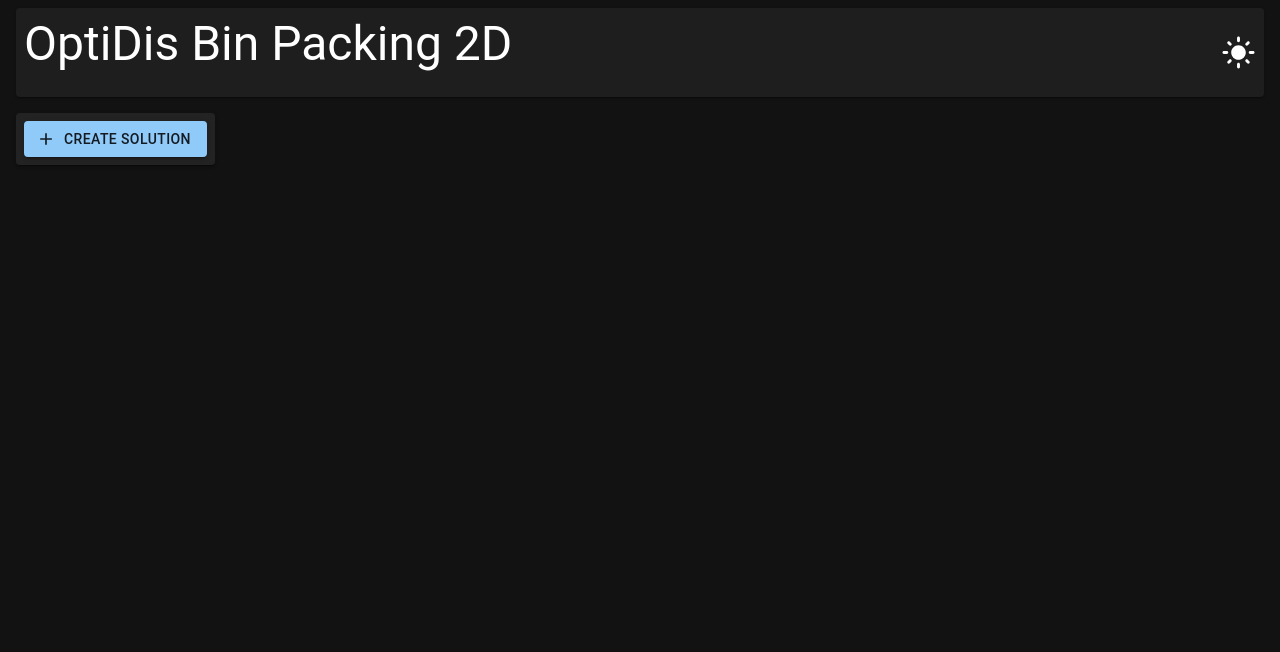
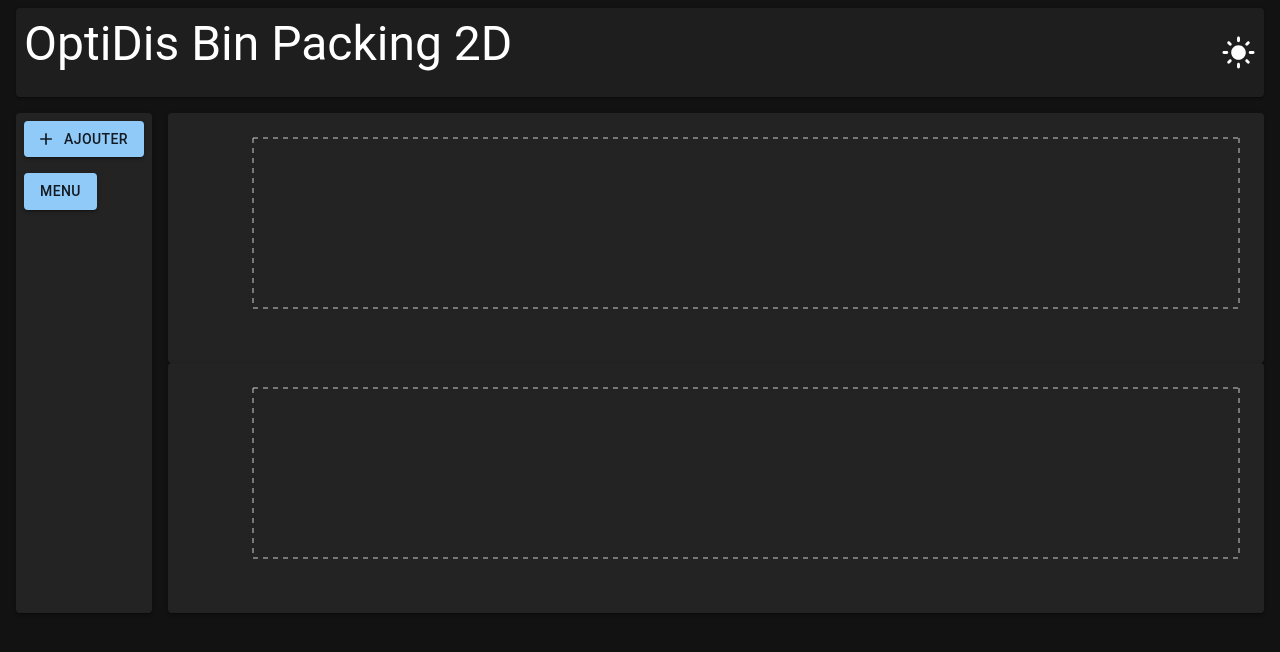
Before and after one commit to Energisse/-POLYTECH_OPTI-DIS_BIN_PACKING_2D_REACT, a React (Create React App) app: page / in a window 1280 px wide. Shown: the top 652 px of the page. Built offline with nearby package versions, Linux system fonts and the light colour scheme.

Commit message:
ajout de graphiques de comparaison

```diff
--- a/src/@types/worker.d.ts
+++ b/src/@types/worker.d.ts
@@ -6,7 +6,7 @@ export interface MainToWorkerEventMap {
         data: any
     }>;
     "init": CustomEvent<{
-        dataSet: string,
+        rawDataSet: string,
         metaheuristique: Metaheuristiques,
         config?: MetaheuristiqueConfigs,
         speed: {
@@ -53,7 +53,6 @@ declare global {
 }
 
 DedicatedWorkerGlobalScope.prototype.emit = function (message) {
-    console.log("emit", message)
     this.postMessage(message);
 };
 
--- a/src/Affichage.tsx
+++ b/src/Affichage.tsx
@@ -5,6 +5,7 @@ import { UncontrolledReactSVGPanZoom } from "react-svg-pan-zoom";
 import BinSVG from "./BinSVG";
 import ItemSVG from "./ItemSVG";
 import { useAppSelector } from "./hooks";
+import { DataSet } from "polytech_opti-dis_bin_packing_2d";
 
 export default function Affichage({ id }: { id: number }) {
   const parent = useRef(null);
@@ -16,11 +17,8 @@ export default function Affichage({ id }: { id: number }) {
   const state = useAppSelector(
     (state) => state.metaheuristique.metaheuristiques[id].state
   );
-  const metaheuristique = useAppSelector(
-    (state) => state.metaheuristique.metaheuristiques[id].metaheuristique
-  );
-  const dataSet = useAppSelector(
-    (state) => state.metaheuristique.metaheuristiques[id].dataSet
+  const rawDataSet = useAppSelector(
+    (state) => state.metaheuristique.metaheuristiques[id].rawDataSet
   );
   const binPakings = useAppSelector(
     (state) => state.metaheuristique.metaheuristiques[id].binPakings
@@ -36,22 +34,23 @@ export default function Affichage({ id }: { id: number }) {
       }, speed.interval);
     }
     // eslint-disable-next-line react-hooks/exhaustive-deps
-  }, [state, metaheuristique, dataSet]);
+  }, [state]);
 
   useEffect(() => {
-      //@ts-ignore
-      Viewer.current?.fitToViewer("center", "center");
-  },[id])
+    //@ts-ignore
+    Viewer.current?.fitToViewer("center", "center");
+  }, [id]);
 
   const colors = useMemo(() => {
     const colors: string[] = [];
-    if (!dataSet) return colors;
+    if (!rawDataSet) return colors;
+    const dataSet = new DataSet(rawDataSet);
     for (let i = 1; i <= dataSet.items.length; i++) {
       const hue = (i / dataSet.items.length) * 300; //red is 0 and 360, green is 120, blue is 240, purple is 300
       colors.push(`hsl(${hue},100%,${((i % 3) + 1) * 25}%)`);
     }
     return colors;
-  }, [dataSet]);
+  }, [rawDataSet]);
 
   return (
     <Grid item container xs={12} ref={parent}>
--- a/src/App.tsx
+++ b/src/App.tsx
@@ -1,17 +1,23 @@
-import AddIcon from '@mui/icons-material/Add';
+import AddIcon from "@mui/icons-material/Add";
 import { Button, Grid, Paper, ThemeProvider, createTheme } from "@mui/material";
 import { useState } from "react";
 import "./App.css";
 import ButtonPercent from "./ButtonPercent";
 import Header from "./Header";
-import Modal from './Modal';
+import MainGraphic from "./MainGraphic";
+import Modal from "./Modal";
 import Solution from "./Solution";
-import { useAppSelector } from "./hooks";
+import { useAppDispatch, useAppSelector } from "./hooks";
+import { setCurrent } from "./reducers/metaheuristique";
 
 function App() {
   const darkMode = useAppSelector((state) => state.rootReducer.darkMode);
-  const solutions = useAppSelector((state) => state.metaheuristique.metaheuristiques.length);
+  const solutions = useAppSelector(
+    (state) => state.metaheuristique.metaheuristiques.length
+  );
   const current = useAppSelector((state) => state.metaheuristique.current);
+
+  const dispatch = useAppDispatch();
 
   const [open, setOpen] = useState(false);
 
@@ -29,6 +35,10 @@ function App() {
     setOpen(false);
   }
 
+  function handleMainMenu() {
+    dispatch(setCurrent({ id: -1 }));
+  }
+
   return (
     <ThemeProvider theme={darkTheme}>
       <Grid
@@ -44,8 +54,7 @@ function App() {
         <Grid
           container
           justifyContent={"space"}
-          flexDirection={"row"}
-          className="App"
+          flexDirection={"column"}
           p={1}
           spacing={2}
           minHeight={"100%"}
@@ -56,12 +65,26 @@ function App() {
           </Grid>
           <Grid item xs={12}>
             <Grid container spacing={2}>
-              <Grid item   >
-                <Paper elevation={2} sx={{
+              <Grid item>
+                <Paper
+                  elevation={2}
+                  sx={{
                     height: "100%",
-                }}>
+                  }}
+                >
                   <Grid item xs={12} p={1}>
-                  <Button startIcon={<AddIcon/>} onClick={handleCreateSoltion} variant="contained">Create solution</Button>
+                    <Button
+                      startIcon={<AddIcon />}
+                      onClick={handleCreateSoltion}
+                      variant="contained"
+                    >
+                      Ajouter
+                    </Button>
+                  </Grid>
+                  <Grid item xs={12} p={1}>
+                    <Button onClick={handleMainMenu} variant="contained">
+                      Menu
+                    </Button>
                   </Grid>
                   {Array(solutions)
                     .fill(0)
@@ -72,14 +95,15 @@ function App() {
                     ))}
                 </Paper>
               </Grid>
-              <Grid item flex={1} >
+              <Grid item flex={1}>
                 {current !== -1 && <Solution id={current} key={current} />}
+                {current === -1 && <MainGraphic />}
               </Grid>
             </Grid>
           </Grid>
         </Grid>
       </Grid>
-      <Modal open={open} handleClose={handleClose}/>
+      <Modal open={open} handleClose={handleClose} />
     </ThemeProvider>
   );
 }
--- /dev/null
+++ b/src/MainGraphic.tsx
@@ -0,0 +1,139 @@
+import { Grid, Paper, useTheme } from "@mui/material";
+import { useMemo } from "react";
+import {
+  CartesianGrid,
+  Label,
+  Line,
+  LineChart,
+  ResponsiveContainer,
+  Tooltip,
+  XAxis,
+  YAxis,
+} from "recharts";
+import "./App.css";
+import { useAppSelector } from "./hooks";
+import { selectAllStatistic } from "./reducers/metaheuristique";
+
+function MainGraphic() {
+  const statistic = useAppSelector(selectAllStatistic);
+  const metaheuristiques = useAppSelector(
+    (state) => state.metaheuristique.metaheuristiques
+  );
+
+  const theme = useTheme();
+
+  const colors = useMemo(() => {
+    const colors: string[] = [];
+    if (!statistic) return colors;
+    for (let i = 1; i <= metaheuristiques.length; i++) {
+      const hue = (i / metaheuristiques.length) * 300; //red is 0 and 360, green is 120, blue is 240, purple is 300
+      colors.push(`hsl(${hue},100%,50%)`);
+    }
+    return colors;
+  }, [statistic, metaheuristiques.length]);
+
+  return (
+    <Grid container justifyContent={"center"} alignItems={"center"}>
+      <Grid item xs={12}>
+        <Paper elevation={2} sx={{ height: "100%" }}>
+          <ResponsiveContainer height={250} width="100%">
+            <LineChart
+              data={statistic}
+              syncId="anyId"
+              margin={{
+                top: 25,
+                right: 25,
+                left: 25,
+                bottom: 25,
+              }}
+            >
+              <CartesianGrid strokeDasharray="5 5 " />
+              <XAxis
+                dataKey="iteration"
+                scale={"linear"}
+                type="number"
+                domain={["auto", "auto"]}
+              >
+                <Label value="Iteration" position="bottom" />
+              </XAxis>
+              <YAxis yAxisId="numberOfBin" type="number">
+                <Label value="Number of bin" position="center" angle={-90} />
+              </YAxis>
+              <Tooltip
+                contentStyle={{
+                  background: theme.palette.background.default,
+                }}
+              />
+              {Array(metaheuristiques.length)
+                .fill(0)
+                .map((_, i) => (
+                  <Line
+                    yAxisId="numberOfBin"
+                    name={metaheuristiques[i].metaheuristique}
+                    type="monotone"
+                    dataKey={`solutions[${i}].numberOfBin`}
+                    stroke={colors[i]}
+                    isAnimationActive={false}
+                  />
+                ))}
+            </LineChart>
+          </ResponsiveContainer>
+        </Paper>
+      </Grid>
+      <Grid item xs={12}>
+        <Paper elevation={2} sx={{ height: "100%" }}>
+          <ResponsiveContainer height={250} width="100%">
+            <LineChart
+              data={statistic}
+              syncId="anyId"
+              margin={{
+                top: 25,
+                right: 25,
+                left: 25,
+                bottom: 25,
+              }}
+            >
+              <CartesianGrid strokeDasharray="5 5 " />
+              <XAxis
+                dataKey="iteration"
+                scale={"linear"}
+                type="number"
+                domain={["auto", "auto"]}
+              >
+                <Label value="Iteration" position="bottom" />
+              </XAxis>
+              <YAxis
+                yAxisId="fitness"
+                type="number"
+                tickFormatter={(value) =>
+                  Number(value.toFixed(10)).toExponential()
+                }
+              >
+                <Label value="Fitness" position="center" angle={-90} />
+              </YAxis>
+              <Tooltip
+                contentStyle={{
+                  background: theme.palette.background.default,
+                }}
+              />
+              {Array(metaheuristiques.length)
+                .fill(0)
+                .map((_, i) => (
+                  <Line
+                    yAxisId="fitness"
+                    type="monotone"
+                    name={metaheuristiques[i].metaheuristique}
+                    dataKey={`solutions[${i}].fitness`}
+                    stroke={colors[i]}
+                    isAnimationActive={false}
+                  />
+                ))}
+            </LineChart>
+          </ResponsiveContainer>
+        </Paper>
+      </Grid>
+    </Grid>
+  );
+}
+
+export default MainGraphic;
--- a/src/Solution.tsx
+++ b/src/Solution.tsx
@@ -17,7 +17,7 @@ import { useAppSelector } from "./hooks";
 
 function Solution({ id }: { id: number }) {
   const fitness = useAppSelector(
-    (state) => state.metaheuristique.metaheuristiques[id].fitness
+    (state) => state.metaheuristique.metaheuristiques[id].statistic
   );
   const theme = useTheme();
   return (
--- a/src/reducers/metaheuristique.ts
+++ b/src/reducers/metaheuristique.ts
@@ -1,6 +1,6 @@
 import type { PayloadAction } from '@reduxjs/toolkit';
-import { createAsyncThunk, createSlice } from '@reduxjs/toolkit';
-import { DataSet, GenetiqueConfig, HillClimbingConfig, RecuitSimuleConfig, TabouConfig } from 'polytech_opti-dis_bin_packing_2d';
+import { createSelector, createSlice } from '@reduxjs/toolkit';
+import { GenetiqueConfig, HillClimbingConfig, RecuitSimuleConfig, TabouConfig } from 'polytech_opti-dis_bin_packing_2d';
 import { RootState } from '../store';
 
 Worker.prototype.emit = function (...data) {
@@ -42,16 +42,17 @@ interface MetaheuristiqueState {
     current: number,
     metaheuristiques: Array<{
         metaheuristique: Metaheuristiques
-        dataSet: DataSet | null,
+        rawDataSet?: string,
+        width?: number,
+        height?: number,
         speed: {
             interval: number,
             iterationCount: number
         },
         state: "idle" | "running" | "paused" | "finished",
         config?: TabouConfig | GenetiqueConfig | RecuitSimuleConfig | HillClimbingConfig,
-        fitness: MetaheuristiqueStatistic[],
+        statistic: MetaheuristiqueStatistic[],
         binPakings: BinPackingSvgs
-        test: string,
     }>
 }
 
@@ -62,21 +63,6 @@ const initialState = {
 
 const workers: Worker[] = [];
 
-
-export const stop = createAsyncThunk<any, { id: number }, { state: RootState }>('stop', ({ id }, thunkAPI) => {
-    workers[id].emit("stop")
-    thunkAPI.dispatch(methaeuristiqueSlice.actions.setState({ id, state: "idle" }))
-})
-
-export const pause = createAsyncThunk<any, { id: number }, { state: RootState }>('pause', ({ id }, thunkAPI) => {
-    workers[id].emit("pause")
-    thunkAPI.dispatch(methaeuristiqueSlice.actions.setState({ id, state: "paused" }))
-})
-
-export const start = createAsyncThunk<any, { id: number }, { state: RootState }>('start', ({ id }, thunkAPI) => {
-    thunkAPI.dispatch(methaeuristiqueSlice.actions.setState({ id, state: "running" }))
-    workers[id].emit("start")
-})
 
 const methaeuristiqueSlice = createSlice({
     name: 'rootReducer',
@@ -96,7 +82,18 @@ const methaeuristiqueSlice = createSlice({
             state: "idle" | "running" | "paused" | "finished"
         }>) {
             if ((state.metaheuristiques[id].state === "idle" || state.metaheuristiques[id].state === "finished") && _state === "running") {
-                state.metaheuristiques[id].fitness = []
+                state.metaheuristiques[id].statistic = []
+            }
+            switch (_state) {
+                case "running":
+                    workers[id].emit("start")
+                    break
+                case "paused":
+                    workers[id].emit("pause")
+                    break
+                case "idle":
+                    workers[id].emit("stop")
+                    break
             }
             state.metaheuristiques[id].state = _state
         },
@@ -110,16 +107,7 @@ const methaeuristiqueSlice = createSlice({
             }>
         }>) {
             stats.forEach((value) => {
-                // Remove last element if it's the same as the one we want to add
-                if (state.metaheuristiques[id].fitness.length >= 2) {
-                    const last = state.metaheuristiques[id].fitness.at(-1)!
-                    const beforeLast = state.metaheuristiques[id].fitness.at(-2)!
-                    if (last.fitness === beforeLast.fitness && last.numberOfBin === beforeLast.numberOfBin && value.fitness === last.fitness && value.numberOfBin === last.numberOfBin) {
-                        state.metaheuristiques[id].fitness.at(-1)!.iteration = value.iteration
-                        return
-                    }
-                }
-                state.metaheuristiques[id].fitness.push(value)
+                state.metaheuristiques[id].statistic.push(value)
             })
         },
         setConfig(state, { payload: { id, config } }: PayloadAction<{
@@ -146,8 +134,8 @@ const methaeuristiqueSlice = createSlice({
         }>) {
             state.current = id
         },
-        createSolition(state, { payload: { fileContent, metaheuristique } }: PayloadAction<{
-            fileContent: string,
+        createSolition(state, { payload: { rawDataSet, metaheuristique } }: PayloadAction<{
+            rawDataSet: string,
             metaheuristique: Metaheuristiques,
         }>) {
             state.metaheuristiques.push({
@@ -156,15 +144,14 @@ const methaeuristiqueSlice = createSlice({
                     interval: 1000,
                     iterationCount: 1
                 },
-                dataSet: new DataSet(fileContent),
+                rawDataSet: rawDataSet,
                 state: "idle",
-                fitness: [],
+                statistic: [],
                 binPakings: {
                     binPacking: [],
                     width: 0,
                     height: 0
                 },
-                test: fileContent,
             })
             state.current = state.metaheuristiques.length - 1
             createWorker(state.metaheuristiques.length - 1)
@@ -188,12 +175,14 @@ function createWorker(id: number) {
         const worker = new Worker(new URL("../utils/worker.ts", import.meta.url))
         workers[id] = worker
 
-        if (store.getState().metaheuristique.metaheuristiques[id].dataSet && store.getState().metaheuristique.metaheuristiques[id].metaheuristique) {
+        const { rawDataSet, metaheuristique, config, speed } = store.getState().metaheuristique.metaheuristiques[id]
+
+        if (rawDataSet && metaheuristique) {
             worker.emit("init", {
-                dataSet: store.getState().metaheuristique.metaheuristiques[id].test,
-                metaheuristique: store.getState().metaheuristique.metaheuristiques[id].metaheuristique,
-                config: store.getState().metaheuristique.metaheuristiques[id].config,
-                speed: store.getState().metaheuristique.metaheuristiques[id].speed
+                rawDataSet,
+                metaheuristique,
+                config,
+                speed
             })
         }
 
@@ -235,7 +224,6 @@ function createWorker(id: number) {
     })
 }
 
-
 export const {
     setSpeed,
     editConfig,
@@ -245,3 +233,28 @@ export const {
     removeSolition
 } = methaeuristiqueSlice.actions
 export default methaeuristiqueSlice.reducer
+
+export const selectAllStatistic = createSelector(
+    [(state: RootState) => state.metaheuristique.metaheuristiques],
+    (metaheuristiques) => {
+        const resultat: {
+            iteration: number,
+            solutions: {
+                fitness: number,
+                numberOfBin: number
+            }[]
+        }[] = []
+        metaheuristiques.forEach(({ statistic }) => {
+            statistic.forEach(({ iteration, ...stats }) => {
+                if (!resultat[iteration - 1]) {
+                    resultat[iteration - 1] = {
+                        iteration,
+                        solutions: []
+                    }
+                }
+                resultat[iteration - 1].solutions.push(stats)
+            })
+        })
+        return resultat
+    }
+);
--- a/src/utils/worker.ts
+++ b/src/utils/worker.ts
@@ -52,8 +52,8 @@ const metaheuristiques = {
     "Hill Climbing": HillClimbing,
 }
 
-self.addEventListener("init", ({ detail: { dataSet: rawDataset, metaheuristique, config, speed } }) => {
-    dataSet = new DataSet(rawDataset)
+self.addEventListener("init", ({ detail: { rawDataSet, metaheuristique, config, speed } }) => {
+    dataSet = new DataSet(rawDataSet)
     algo = new metaheuristiques[metaheuristique](dataSet, config);
     interval = speed.interval;
     iterationCount = speed.iterationCount;
```
Also changed, not shown: src/ButtonPercent.tsx (+11 -10 lines), src/DatasetProperty.tsx (+9 -2 lines), src/Menu.tsx (+9 -13 lines), src/Modal.tsx (+4 -5 lines), src/store.ts (+1 -6 lines). Lines whose indentation alone changed are shown as unchanged.
